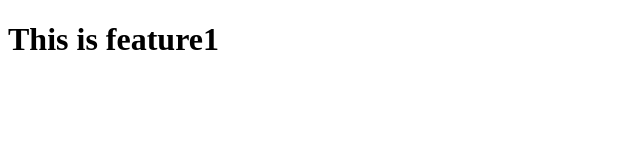
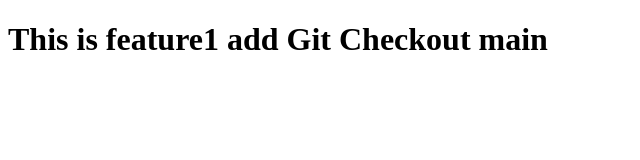
Before and after one commit to gkusumbe7/newrepo1, a plain HTML site: page index.html in a window 1280 px wide. Shown: the whole page, without its empty margins (0-640 px from the left). Drawn offline with Linux system fonts and the light colour scheme.

Commit message:
added new commit

```diff
--- a/index.html
+++ b/index.html
@@ -6,6 +6,6 @@
     <title>Document</title>
 </head>
 <body>
-    <h1>This is feature1 </h1>
+    <h1>This is feature1 add  Git Checkout main</h1>
 </body>
 </html>
```
